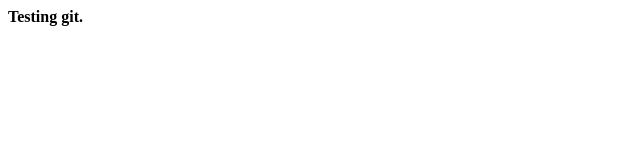
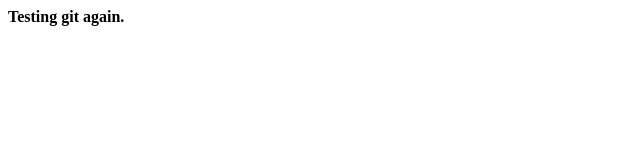
Before and after one commit to ElizaRegas/Practice-Git, a plain HTML site: page index.html in a window 1280 px wide. Shown: the full height of the page, 0-640 px from the left. Drawn offline with Linux system fonts and the light colour scheme.

Commit message:
changing text

```diff
--- a/index.html
+++ b/index.html
@@ -6,6 +6,6 @@
   <title>Document</title>
 </head>
 <body>
-  <b>Testing git.</b>
+  <b>Testing git again.</b>
 </body>
 </html>
```
